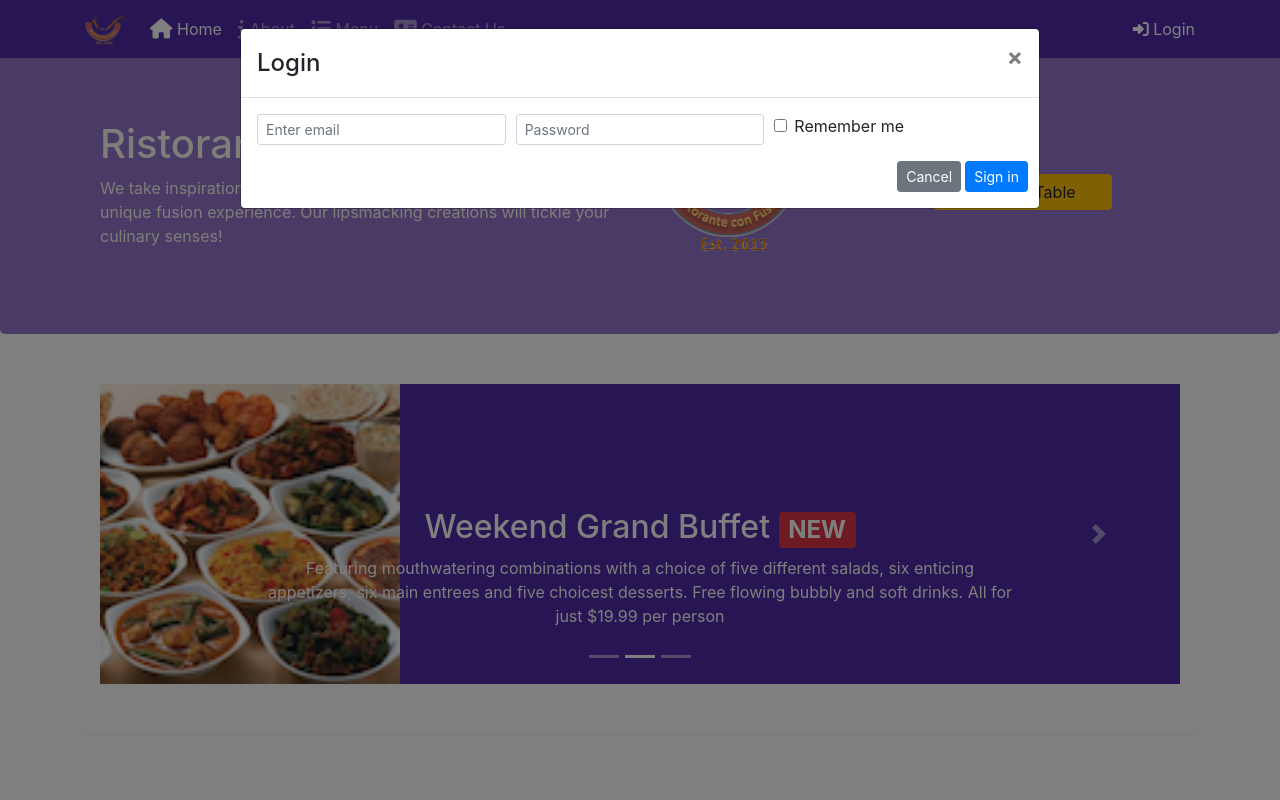
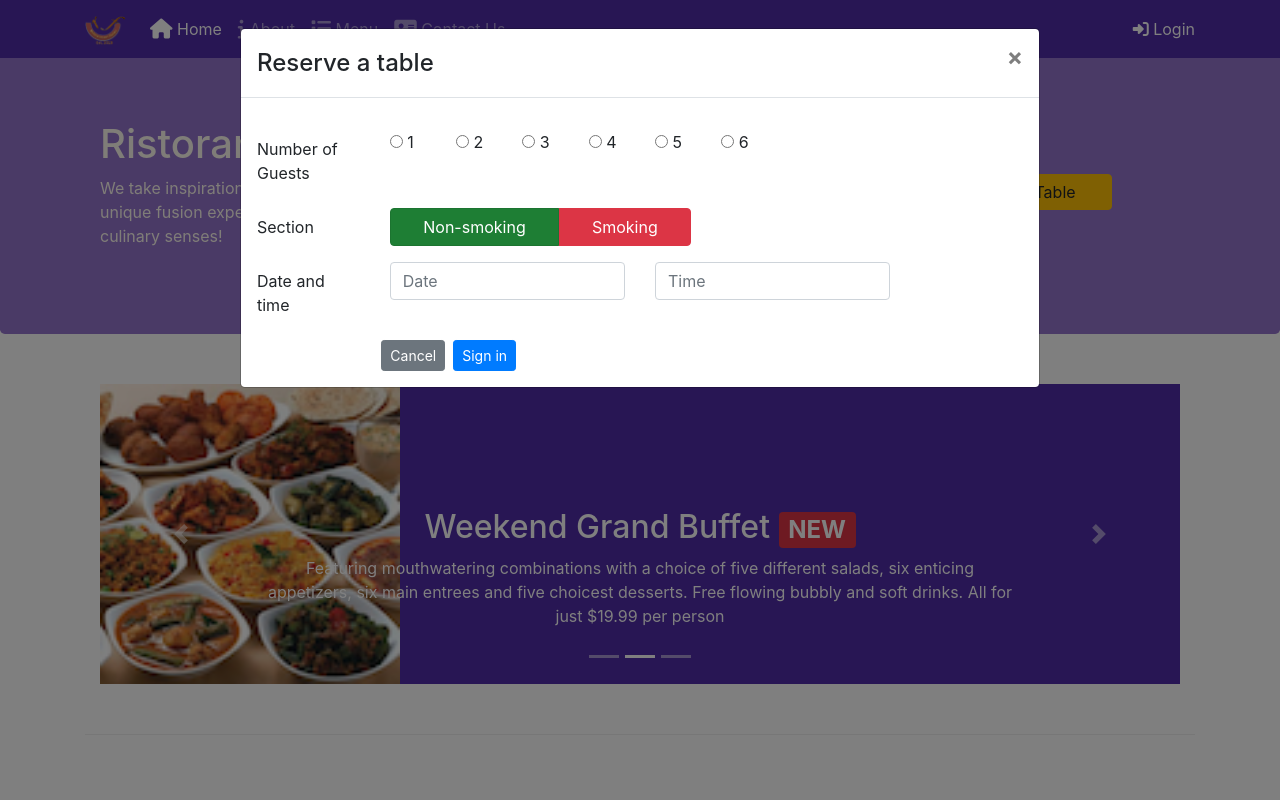
Before and after one commit to aarushi-verma/Coursera_Bootstrap, a plain HTML site: page index.html in a window 1280 px wide. Both pictures are taken after a click on the link "Login". Shown: the top 800 px of the page. Drawn offline with nearby package versions, Linux system fonts and the light colour scheme.

Commit message:
assignment-3

```diff
--- a/index.html
+++ b/index.html
@@ -47,36 +47,61 @@
         <div class="modal-dialog modal-lg" role="content">
             <div class="modal-content">
                 <div class="modal-header">
-                    <h4 class="modal-title">Login</h4>
+                    <h4 class="modal-title">Reserve a table</h4>
                     <button type="button" class="close" data-dismiss="modal">
                         &times;
                     </button>
                 </div>
                 <div class="modal-body">
                     <form>
-                        <div class="form-row">
-                            <div class="form-group col-sm-4">
-                                <label class="sr-only" for="exampleInputEmail3">Email address</label>
-                                <input type="email" class="form-control form-control-sm mr-1" id="exampleInputEmail3"
-                                    placeholder="Enter email">
+                        <div class="mt-3 form-group row">
+                            <label for="number_of_guests" class="col-md-2 col-form-label">Number of Guests</label>
+                            <div class="col-1">
+                                <input type="radio" name="1"> 1
                             </div>
-                            <div class="form-group col-sm-4">
-                                <label class="sr-only" for="exampleInputPassword3">Password</label>
-                                <input type="password" class="form-control form-control-sm mr-1"
-                                    id="exampleInputPassword3" placeholder="Password">
+                            <div class="col-1">
+                                <input type="radio" name="1"> 2
                             </div>
-                            <div class="col-sm-auto">
-                                <div class="form-check">
-                                    <input class="form-check-input" type="checkbox">
-                                    <label class="form-check-label"> Remember me
-                                    </label>
-                                </div>
+                            <div class="col-1">
+                                <input type="radio" name="1"> 3
+                            </div>
+                            <div class="col-1">
+                                <input type="radio" name="1"> 4
+                            </div>
+                            <div class="col-1">
+                                <input type="radio" name="1"> 5
+                            </div>
+                            <div class="col-1">
+                                <input type="radio" name="1"> 6
                             </div>
                         </div>
+
+                        <div class="form-group row">
+                               <label for="section" class="col-md-2 col-form-label">Section</label>
+                               <div class="col-5 col-sm-5 btn-group btn-group-toggle" data-toggle = "buttons">
+                               <label class="btn btn-success active">
+                                <input type="radio" name="options" id="option1" autocomplete="off" checked>Non-smoking
+                               </label>
+                                <label class="btn btn-danger">
+                                 <input type="radio" name="options" id="option2" autocomplete="off">Smoking
+                                </label>
+                                </div>
+                        </div>
+
+                        <div class="form-group row">
+                            <label for="Date-time" class="col-md-2 col-form-label">Date and time</label>
+                            <div class="col-10 col-sm-4">
+                                <input type="text" placeholder="Date" class="form-control">
+                            </div>
+                            <div class="col-10 col-sm-4">
+                                <input type="text" placeholder="Time" class="form-control">
+                            </div>
+                        </div>
+
                         <div class="form-row">
-                            <button type="button" class="btn btn-secondary btn-sm ml-auto"
+                            <button type="button" class="btn btn-secondary btn-sm mr-2 offset-2"
                                 data-dismiss="modal">Cancel</button>
-                            <button type="submit" class="btn btn-primary btn-sm ml-1">Sign in</button>
+                            <button type="submit" class="btn btn-primary btn-sm ">Sign in</button>
                         </div>
                     </form>
                 </div>
@@ -95,12 +120,19 @@
                 <div class="col-12 col-sm-3 align-self-center">
                     <img src="img/logo.png" class="img-fluid">
                 </div>
+                <!-- <a data-toggle="modal" data-target="#loginModal">
+                    <span class="fa fa-sign-in"></span> Login
+                </a> -->
                 <div class="col-12 col-sm align-self-center">
-                    <a role="button" class="btn btn-warning" type="button" style="padding:5px 35px 5px 35px"
+                    <!-- <a role="button" class="btn btn-warning" type="button" style="padding:5px 35px 5px 35px"
                         href="#reserve" data-toggle="tooltip" data-html="true"
                         title="Or call us at <br><strong>+852 12345678</strong>" data-placement="bottom">
                         Reserve Table
-                    </a>
+                    </a> -->
+                    <a role="button" class="btn btn-warning" type="button" style="padding:5px 35px 5px 35px"
+                   data-target = "#loginModal" data-toggle="modal">
+                    Reserve Table
+                </a>
                 </div>
             </div>
         </div>
@@ -219,7 +251,7 @@
         </div>
     </div>
 
-    <div class="row row-content" id="reserve">
+    <!-- <div class="row row-content" id="reserve">
         <div class="col-sm-2"></div>
         <div class="col-12 col-sm-8">
             <div class="card">
@@ -262,7 +294,7 @@
             </div>
         </div>
 
-    </div>
+    </div> -->
 
     <footer class="footer">
         <div class="container">
```
